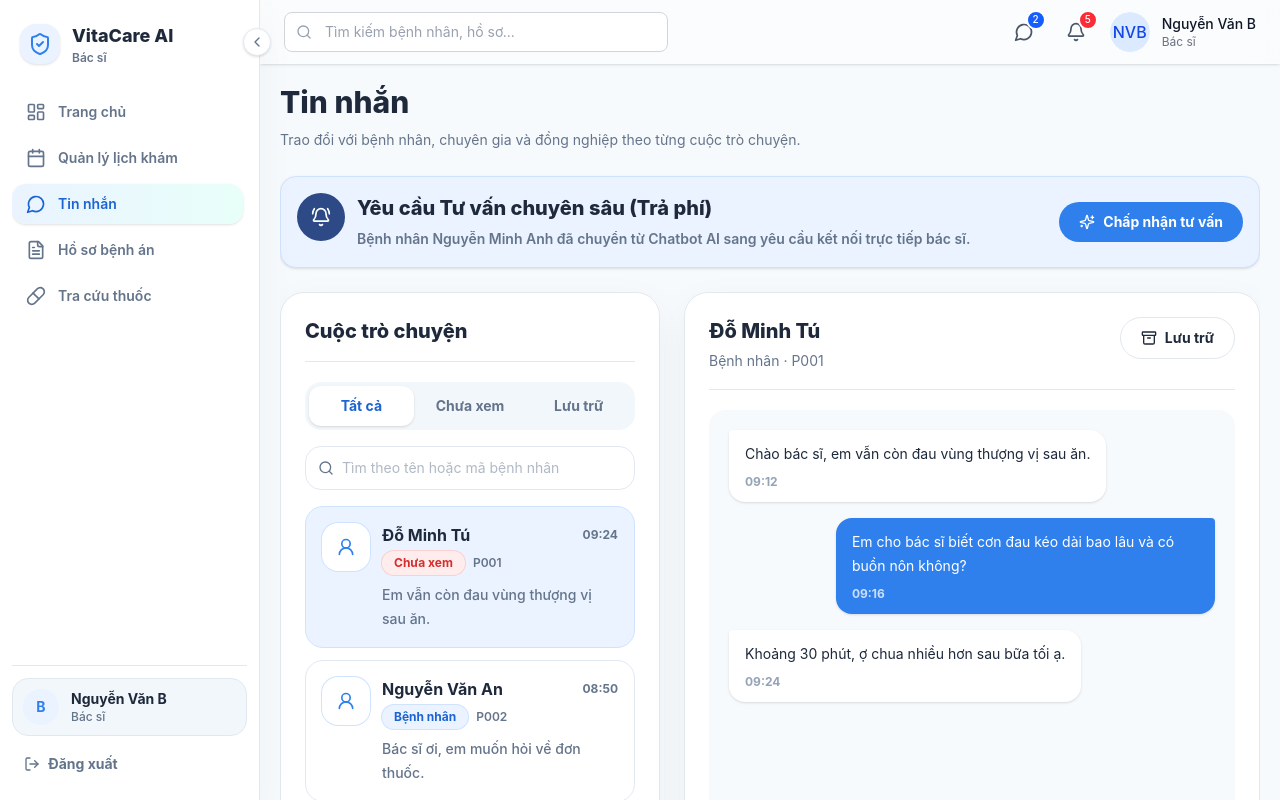
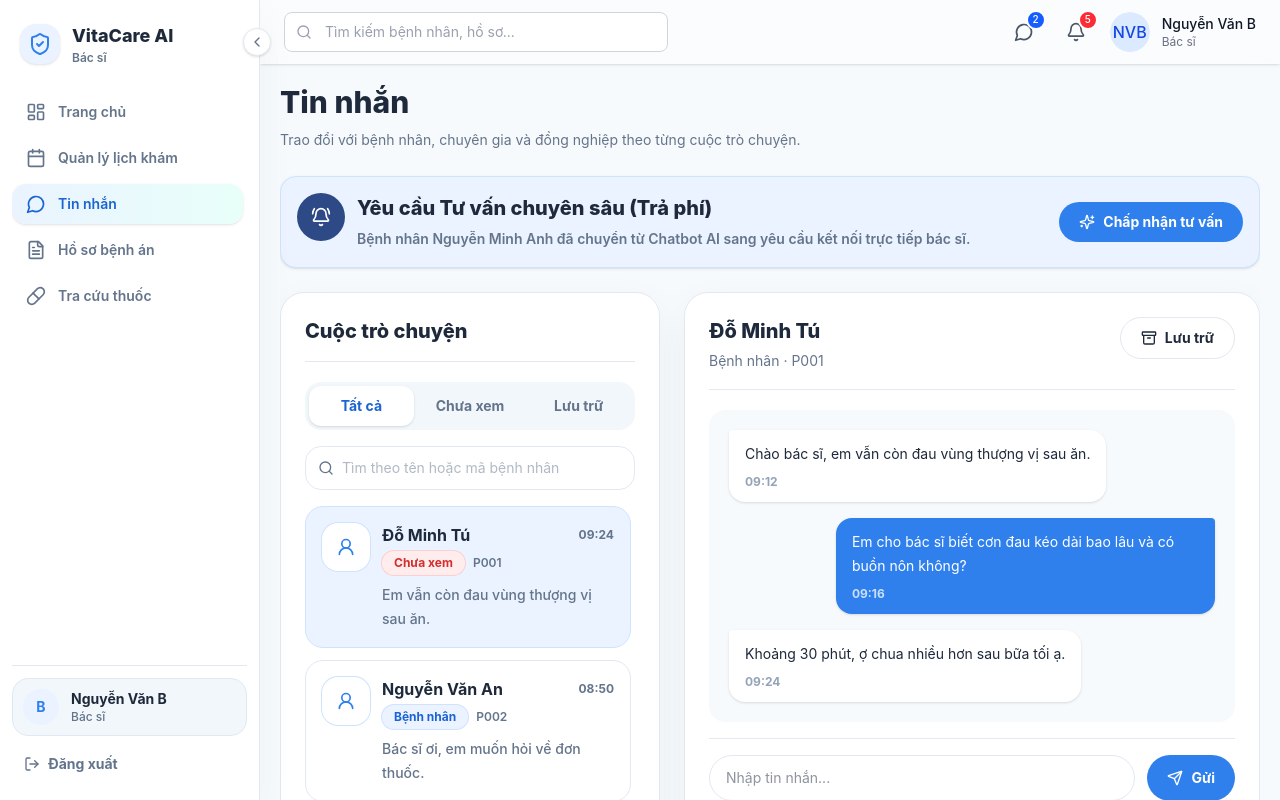
Before and after one commit to vnvha26/vita-care-ui, a React (Vite) app: page /doctor/chat in a window 1280 px wide. Built offline with nearby package versions, Linux system fonts and the light colour scheme.

Commit message:
Inbox: Update doctor and patient chat layouts with viewport-responsive heights and flex scrollboxes

```diff
--- a/src/app/pages/doctor/chat.tsx
+++ b/src/app/pages/doctor/chat.tsx
@@ -185,10 +185,10 @@ export default function DoctorChat() {
         </div>
       )}
 
-      <div className="grid min-h-[640px] min-w-0 gap-6 lg:grid-cols-[320px_minmax(0,1fr)] xl:grid-cols-[380px_minmax(0,1fr)]">
+      <div className="grid h-[calc(100vh-230px)] min-h-[420px] lg:h-[calc(100vh-190px)] lg:min-h-[500px] min-w-0 gap-6 lg:grid-cols-[320px_minmax(0,1fr)] xl:grid-cols-[380px_minmax(0,1fr)]">
         <SectionCard
           title="Cuộc trò chuyện"
-          className={cn("min-w-0 overflow-hidden", showChatOnMobile ? "hidden lg:block" : "block")}
+          className={cn("h-full flex flex-col min-w-0 overflow-hidden", showChatOnMobile ? "hidden lg:block" : "block")}
         >
           <div className="mb-4 grid grid-cols-3 gap-1 rounded-2xl bg-[#F2F7FB] p-1">
             {(Object.keys(filterLabels) as ConversationFilter[]).map((item) => (
@@ -211,7 +211,7 @@ export default function DoctorChat() {
             <input className="min-w-0 flex-1 bg-transparent text-sm outline-none" placeholder="Tìm theo tên hoặc mã bệnh nhân" />
           </div>
 
-          <div className="space-y-3">
+          <div className="flex-1 space-y-3 overflow-y-auto min-h-0 pr-1 custom-scrollbar">
             {filteredConversations.map((contact) => (
               <button
                 key={contact.id}
@@ -267,9 +267,9 @@ export default function DoctorChat() {
               </ActionButton>
             </div>
           }
-          className={cn("flex min-w-0 flex-col", showChatOnMobile ? "block" : "hidden lg:block")}
+          className={cn("h-full flex min-w-0 flex-col", showChatOnMobile ? "block" : "hidden lg:block")}
         >
-          <div className="min-h-[420px] flex-1 space-y-4 overflow-y-auto rounded-2xl bg-[#F7FAFC] p-5">
+          <div className="flex-1 min-h-0 space-y-4 overflow-y-auto rounded-2xl bg-[#F7FAFC] p-5 custom-scrollbar">
             {selectedConversation.messages.map((message, index) => (
               <div key={`${message.time}-${index}`} className={cn("flex", message.sender === "doctor" ? "justify-end" : "justify-start")}>
                 <div
--- a/src/app/pages/patient/chat.tsx
+++ b/src/app/pages/patient/chat.tsx
@@ -179,11 +179,11 @@ export default function PatientChat() {
         description="Nhắn tin trò chuyện với các bác sĩ chuyên khoa hoặc các phòng khám liên kết."
       />
 
-      <div className="grid min-h-[600px] min-w-0 gap-6 lg:grid-cols-[320px_minmax(0,1fr)] xl:grid-cols-[380px_minmax(0,1fr)]">
+      <div className="grid h-[calc(100vh-230px)] min-h-[420px] lg:h-[calc(100vh-190px)] lg:min-h-[500px] min-w-0 gap-6 lg:grid-cols-[320px_minmax(0,1fr)] xl:grid-cols-[380px_minmax(0,1fr)]">
         {/* Left column - Conversations list */}
         <SectionCard
           title="Cuộc trò chuyện"
-          className={cn("min-w-0 overflow-hidden", showChatOnMobile ? "hidden lg:block" : "block")}
+          className={cn("h-full flex flex-col min-w-0 overflow-hidden", showChatOnMobile ? "hidden lg:block" : "block")}
         >
           <div className="mb-4 grid grid-cols-3 gap-1 rounded-2xl bg-[#F2F7FB] p-1">
             {(Object.keys(filterLabels) as ConversationFilter[]).map((item) => (
@@ -209,7 +209,7 @@ export default function PatientChat() {
             />
           </div>
 
-          <div className="space-y-3 max-h-[480px] overflow-y-auto pr-1 custom-scrollbar">
+          <div className="flex-1 space-y-3 overflow-y-auto min-h-0 pr-1 custom-scrollbar">
             {filteredConversations.map((contact) => (
               <button
                 key={contact.id}
@@ -277,9 +277,9 @@ export default function PatientChat() {
               </ActionButton>
             </div>
           }
-          className={cn("flex min-w-0 flex-col", showChatOnMobile ? "block" : "hidden lg:block")}
+          className={cn("h-full flex min-w-0 flex-col", showChatOnMobile ? "block" : "hidden lg:block")}
         >
-          <div className="min-h-[380px] flex-1 space-y-4 overflow-y-auto rounded-2xl bg-[#F7FAFC] p-5 custom-scrollbar">
+          <div className="flex-1 min-h-0 space-y-4 overflow-y-auto rounded-2xl bg-[#F7FAFC] p-5 custom-scrollbar">
             {selectedConversation.messages.map((message, index) => (
               <div
                 key={`${message.time}-${index}`}
```
